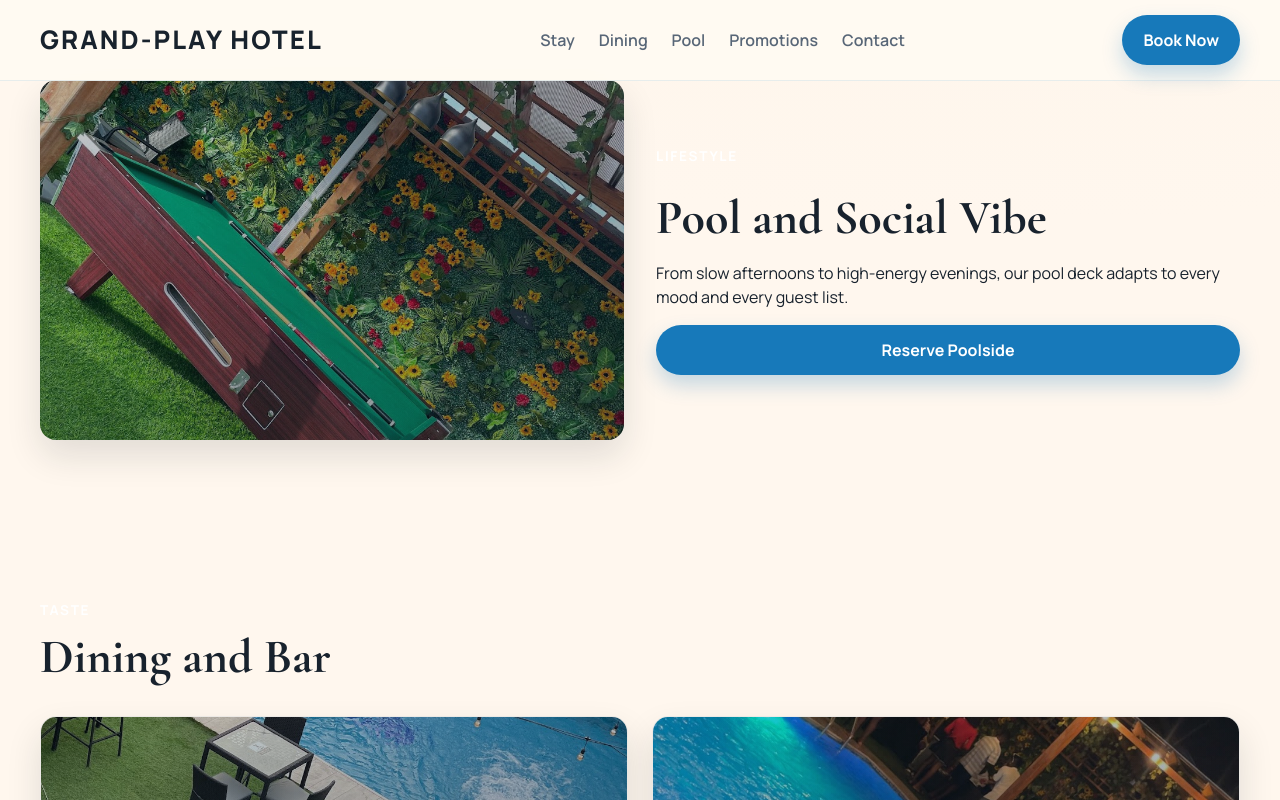
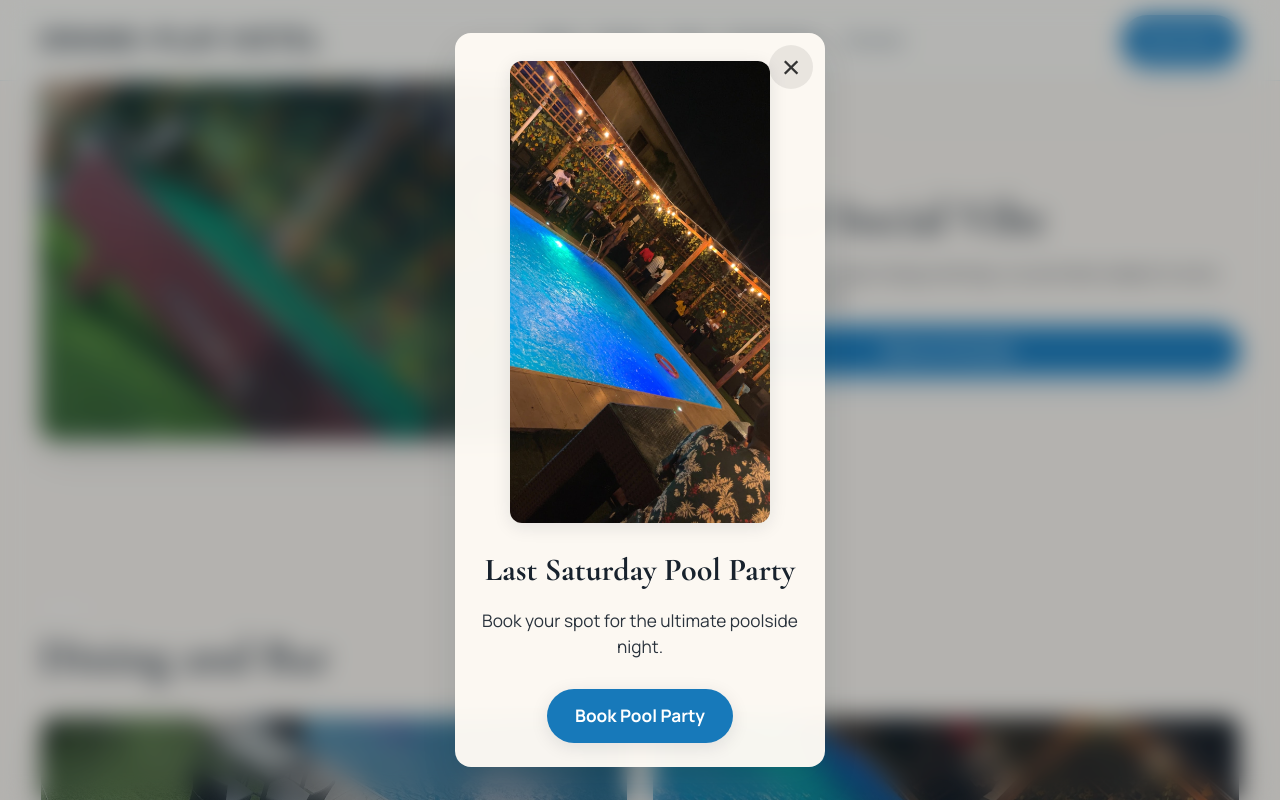
Before and after one commit to Boluthe/grandplay_hotel, a plain HTML site: page index.html in a window 1280 px wide. Both pictures are taken after a click on the link "Pool". Shown: the part 2241-3041 px from the top of the page. Drawn offline with nearby package versions, Linux system fonts and the light colour scheme.

Commit message:
Add Smart-Vibe Popup System with styles and functionality for brunch and pool party reservations

```diff
--- a/scripts/main.js
+++ b/scripts/main.js
@@ -155,6 +155,79 @@ wireRevealAnimations();
 wireLightboxes();
 wireEventForm();
 
+// --- Smart-Vibe Popup System ---
+const SMART_POPUP_WA = {
+  brunch: `https://wa.me/2348000000000?text=Hi!%20I’d%20like%20to%20reserve%20a%20spot%20for%20Sunday%20Brunch%20at%20Grandplay.`,
+  poolParty: `https://wa.me/2348000000000?text=Hi!%20I’d%20like%20to%20book%20a%20spot%20for%20the%20Last%20Saturday%20Pool%20Party.`
+};
+
+function showPopup(type) {
+  // Remove any existing popup
+  document.querySelectorAll('.smart-vibe-popup').forEach(el => el.remove());
+
+  // Popup content by type
+  const config = {
+    brunch: {
+      bg: '#F5E6D3',
+      blur: 'backdrop-blur-md',
+      title: 'Sunday Brunch',
+      subtitle: 'Reserve your table for a luxe brunch experience.',
+      img: 'assets/images/brunch.jpg', // Replace with real asset
+      font: 'Playfair Display, serif',
+      btn: 'Reserve Brunch',
+      btnColor: '#0EA5E9',
+      btnText: '#fff',
+      wa: SMART_POPUP_WA.brunch
+    },
+    poolParty: {
+      bg: '#0369A1',
+      blur: 'backdrop-blur-lg',
+      title: 'Last Saturday Pool Party',
+      subtitle: 'Book your spot for the ultimate poolside night.',
+      img: 'assets/images/promo-room-b.jpg',
+      font: 'Poppins, Inter, sans-serif',
+      btn: 'Book Pool Party',
+      btnColor: '#D4AF37',
+      btnText: '#222',
+      wa: SMART_POPUP_WA.poolParty
+    }
+  }[type];
+  if (!config) return;
+
+    // Create popup element
+    const popup = document.createElement('div');
+    popup.className = 'smart-vibe-popup';
+    popup.innerHTML = `
+      <div class="card-style">
+        <button aria-label="Close popup">&times;</button>
+        <img src="${config.img}" alt="${config.title}">
+        <h2>${config.title}</h2>
+        <p>${config.subtitle}</p>
+        <a href="${config.wa}" target="_blank" rel="noopener noreferrer">${config.btn}</a>
+      </div>
+    `;
+    document.body.appendChild(popup);
+    // Close logic
+    popup.querySelector('button').onclick = () => popup.remove();
+}
+
+// Smart logic & trigger
+const today = new Date();
+const dayOfWeek = today.getDay(); // 0 = Sun, 5 = Fri, 6 = Sat
+const date = today.getDate();
+const month = today.getMonth();
+const year = today.getFullYear();
+const lastDayOfMonth = new Date(year, month + 1, 0).getDate();
+const isLastWeek = (date > lastDayOfMonth - 7);
+
+function triggerSmartPopup() {
+  // Always show Pool Party for demo; comment/uncomment as needed
+  setTimeout(() => {
+    showPopup('poolParty');
+  }, 8000);
+}
+window.addEventListener('DOMContentLoaded', triggerSmartPopup);
+
 // Smooth scroll for 'Back to top' link in footer
 document.addEventListener("DOMContentLoaded", () => {
   const backToTop = document.querySelector('footer a[href="#top"]');
--- a/styles/main.css
+++ b/styles/main.css
@@ -1,3 +1,99 @@
+/* Smart-Vibe Popup Styles */
+.smart-vibe-popup {
+  position: fixed;
+  z-index: 9999;
+  left: 0;
+  right: 0;
+  top: 0;
+  bottom: 0;
+  display: flex;
+  align-items: center;
+  justify-content: center;
+  background: rgba(24,34,45,0.32);
+  backdrop-filter: blur(12px);
+}
+.smart-vibe-popup .card-style {
+  background: rgba(255, 251, 245, 0.97);
+  border-radius: var(--radius-lg);
+  box-shadow: var(--shadow);
+  padding: 28px 22px 22px;
+  max-width: 370px;
+  width: 90%;
+  font-family: "Manrope", "Poppins", Arial, sans-serif;
+  color: var(--ink);
+  text-align: center;
+  position: relative;
+  display: flex;
+  flex-direction: column;
+  align-items: center;
+  gap: 0.7rem;
+}
+.smart-vibe-popup .card-style img {
+  width: 100%;
+  max-width: 260px;
+  border-radius: var(--radius-md);
+  margin-bottom: 18px;
+  object-fit: cover;
+  box-shadow: 0 4px 18px rgba(24,34,45,0.10);
+}
+.smart-vibe-popup .card-style h2 {
+  margin: 0 0 10px;
+  font-family: "Cormorant Garamond", serif;
+  font-size: 2rem;
+}
+.smart-vibe-popup .card-style p {
+  margin: 0 0 18px;
+  font-size: 1.08rem;
+  opacity: 0.92;
+}
+.smart-vibe-popup .card-style a {
+  display: inline-block;
+  padding: 14px 28px;
+  border-radius: 999px;
+  background: var(--azure);
+  color: #fff;
+  font-weight: 700;
+  font-size: 1.08rem;
+  text-decoration: none;
+  box-shadow: 0 4px 18px rgba(24,34,45,0.10);
+  margin-bottom: 2px;
+  border: none;
+  transition: background 0.18s, color 0.18s;
+}
+.smart-vibe-popup .card-style a:hover {
+  background: var(--azure-deep);
+}
+.smart-vibe-popup .card-style button {
+  position: absolute;
+  top: 12px;
+  right: 12px;
+  background: rgba(0,0,0,0.08);
+  border: none;
+  border-radius: 50%;
+  width: 44px;
+  height: 44px;
+  font-size: 2rem;
+  line-height: 1;
+  color: #333;
+  cursor: pointer;
+  z-index: 2;
+}
+@media (max-width: 700px) {
+  .smart-vibe-popup {
+    align-items: flex-end;
+  }
+  .smart-vibe-popup .card-style {
+    position: absolute;
+    left: 50%;
+    bottom: 0;
+    transform: translateX(-50%);
+    margin-bottom: 10px;
+    width: 98vw;
+    max-width: 420px;
+    border-bottom-left-radius: 0;
+    border-bottom-right-radius: 0;
+  }
+}
 :root {
   --azure: #1779ba;
   --azure-deep: #0e5f95;
```
